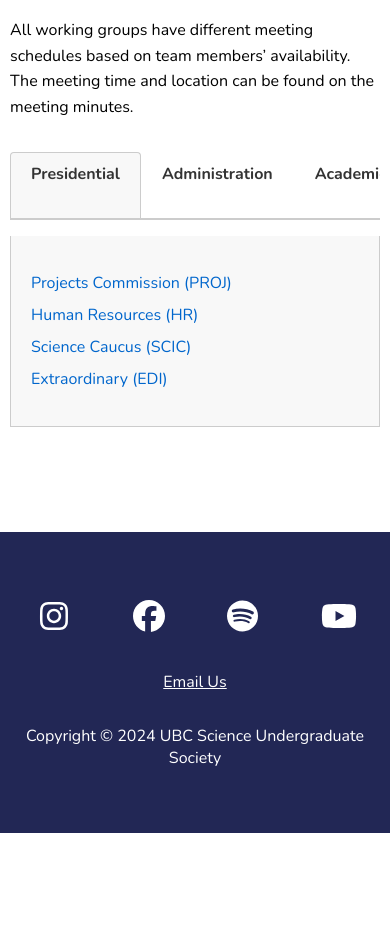
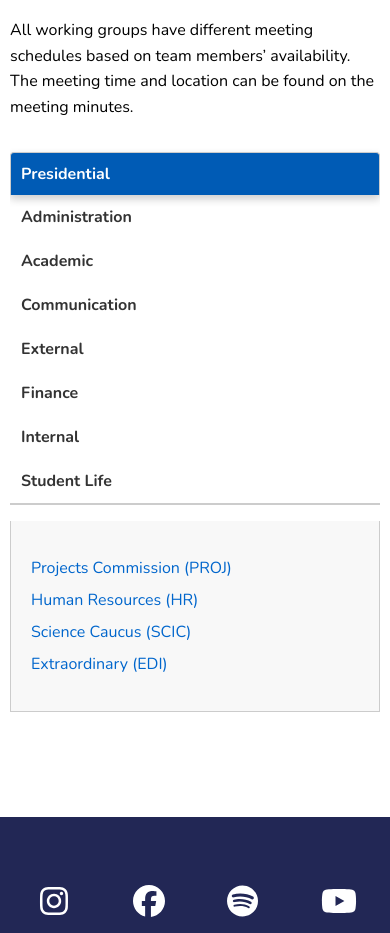
Before and after one commit to Science-Undergraduate-Society/www, a Next.js app: page /aboutUs/meetingMinutes in a window 390 px wide. Shown: the part 1060-1993 px from the top of the page. Before the commit the page ends 1893 px from the top, so only its background shows below. Built offline with nearby package versions, Linux system fonts and the light colour scheme; a web font is replaced by a local one.

Commit message:
fixed mobile issues

```diff
--- a/src/pages/aboutUs/codeProcedures.js
+++ b/src/pages/aboutUs/codeProcedures.js
@@ -34,7 +34,7 @@ export default function CodeProcedures() {
             .
           </p>
         </Content>
-        <Footer/>
+        <Footer />
       </Background>
     </>
   );
@@ -56,7 +56,7 @@ const Background = styled.div`
 
 const StyledButton = styled.div`
   display: inline-block;
-  width: 400px;
+  width: 350px;
   padding: 10px 20px;
   background-color: #0173be;
   color: white;
--- a/src/pages/aboutUs/meetingMinutes.js
+++ b/src/pages/aboutUs/meetingMinutes.js
@@ -271,7 +271,8 @@ export default function MeetingMinutes() {
             All SUS meetings are open to Science students to attend unless
             otherwise stated. All meeting minutes on the present website are
             updated for the 2023/2024 academic year. If you wish to access the
-            meeting minutes of previous years, please email our VP Admin at&nbsp;
+            meeting minutes of previous years, please email our VP Admin
+            at&nbsp;
             <Link href="mailto:vpadministration@sus.ubc.ca" passHref>
               vpadministration@sus.ubc.ca
             </Link>
@@ -281,11 +282,11 @@ export default function MeetingMinutes() {
           <h3>Council Meeting Minutes</h3>
 
           <p>
-            Council normally runs every Tuesday on a bi-weekly schedule beginning
-            from 6:30 PM at the Micheal Kingsmill Forum located at the 4th floor
-            of the AMS Nest. (With the exception of the summer, where they run
-            monthly and the month of September, where no council meetings are held
-            due to elections).
+            Council normally runs every Tuesday on a bi-weekly schedule
+            beginning from 6:30 PM at the Micheal Kingsmill Forum located at the
+            4th floor of the AMS Nest. (With the exception of the summer, where
+            they run monthly and the month of September, where no council
+            meetings are held due to elections).
           </p>
 
           <p>
@@ -302,9 +303,9 @@ export default function MeetingMinutes() {
           <h3>Executive Meeting Minutes</h3>
 
           <p>
-            Executive Meetings normally run every Tuesday on a bi-weekly schedule
-            beginning from 5:00 pm in the Abdul Lahda Science Student Building,
-            Meeting Room 103.
+            Executive Meetings normally run every Tuesday on a bi-weekly
+            schedule beginning from 5:00 pm in the Abdul Lahda Science Student
+            Building, Meeting Room 103.
           </p>
 
           <p>
@@ -469,6 +470,27 @@ const TabTable = styled.div`
   width: 100%;
   border-collapse: collapse; /* Or use 'fixed' */
   overflow-x: auto;
+
+  max-width: 100%;
+  box-sizing: border-box; /* Include padding in width calculation */
+  padding: 0 10px; /* Provide some padding for better appearance */
+
+  /* Ensure that the inner table or content fits as well */
+  table {
+    width: 100%; /* Make sure the table takes full width */
+    min-width: 600px; /* Set a minimum width to avoid collapsing */
+    border-collapse: collapse; /* Keep borders clean */
+
+    th, td {
+      padding: 10px; /* Add padding for better usability */
+      text-align: left; /* Align text to the left */
+      border: 1px solid #ccc; /* Add borders to cells */
+    }
+  }
+
+   @media (max-width: 600px) {
+    padding: 0; /* Add padding for mobile */
+  }
 `;
 
 const TabHeaders = styled.ul`
@@ -484,11 +506,26 @@ const TabHeaders = styled.ul`
     color: #333;
     border: 1px solid transparent;
     border-radius: 4px 4px 0 0;
+    transition:
+      background-color 0.3s,
+      box-shadow 0.3s; /* Smooth transitions */
 
     &.active {
       border-color: #ccc;
       border-bottom: none;
-      background-color: #f8f8f8;
+      background-color: #005bb5; /* More distinct active color */
+      color: white; /* Change text color for better contrast */
+      box-shadow: 0 4px 8px rgba(0, 0, 0, 0.2); /* Add shadow */
+    }
+    &:hover {
+      background-color: #0073e6; /* Highlight color on hover */
+      color: white; /* Change text color on hover */
+    }
+  }
+  @media (max-width: 600px) {
+    flex-direction: column; /* Stack headers vertically on mobile */
+    li {
+      padding: 10px 10px; /* Adjust padding for mobile */
     }
   }
 `;
```
Also changed, not shown: src/pages/aboutUs/clubs.js (+24 -2 lines).
